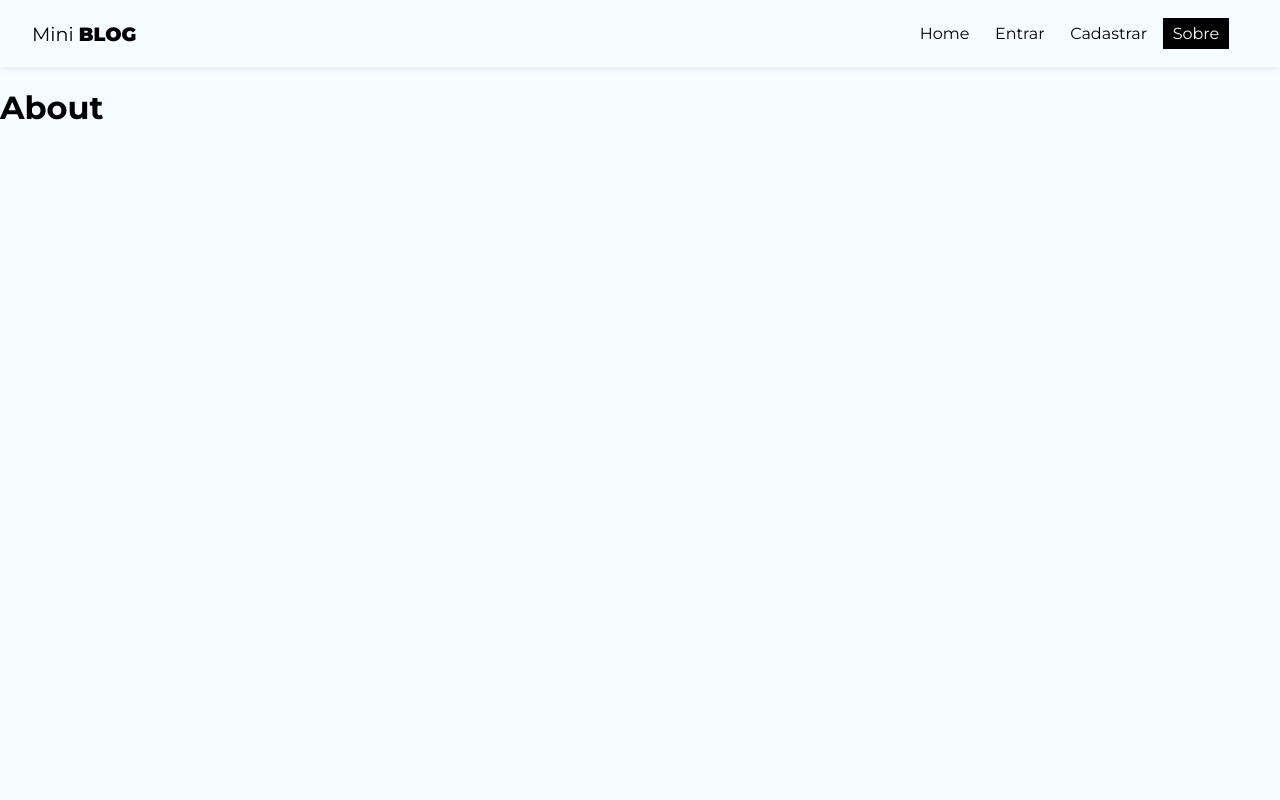
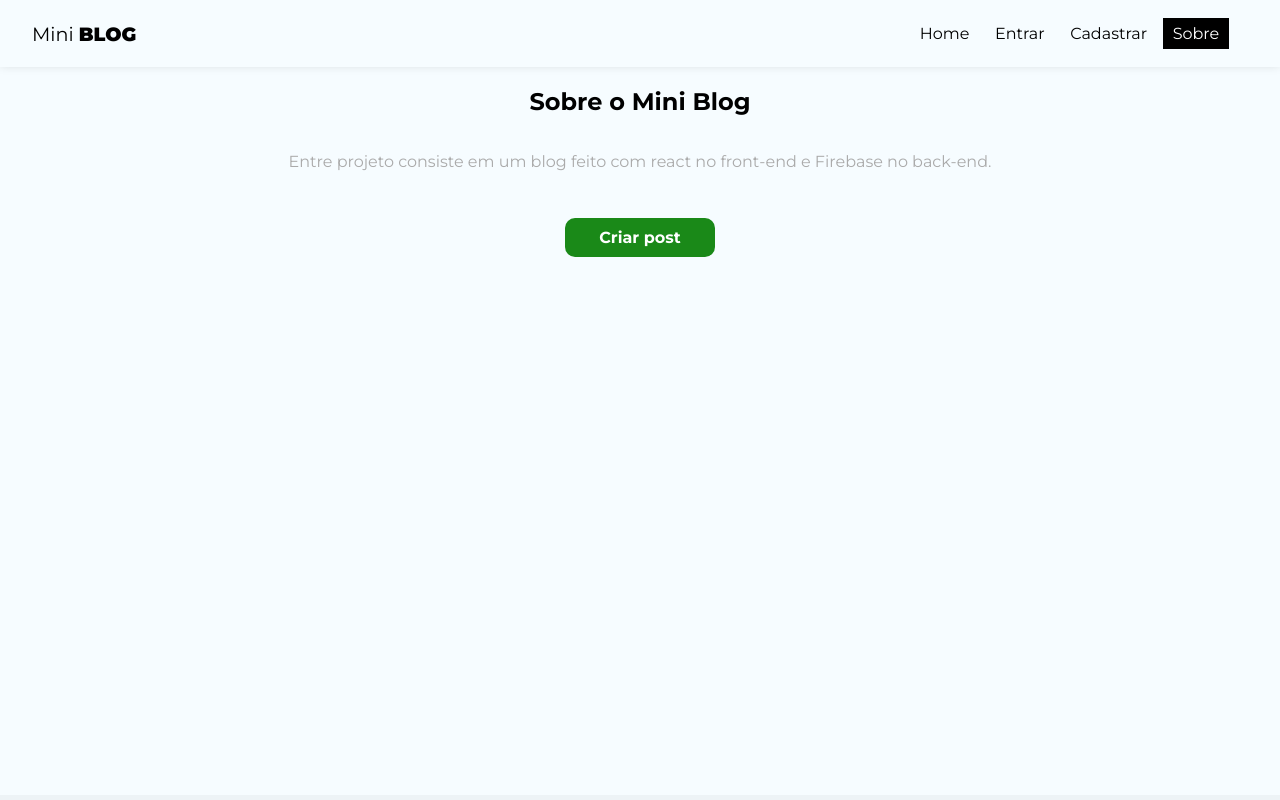
Before and after one commit to Miltonnn/miniblog-react-firebase, a React (Create React App) app: page /about in a window 1280 px wide. Shown: the top 800 px of the page. Built offline with nearby package versions, Linux system fonts and the light colour scheme; no server answers.

Commit message:
feat: bloqueando rotas para quem nao esta autenticado e fazendo a pagina sobre

```diff
--- a/src/App.js
+++ b/src/App.js
@@ -45,10 +45,22 @@
             <Routes>
               <Route path="/" element={<Home />} />
               <Route path="/about" element={<About />} />
-              <Route path="/login" element={<Login />} />
-              <Route path="/register" element={<Register />} />
-              <Route path="/posts/create" element={<CreatePost />} />
-              <Route path="/dashboard" element={<Dashboard />} />
+              <Route
+                path="/login"
+                element={!user ? <Login /> : <Navigate to="/" />}
+              />
+              <Route
+                path="/register"
+                element={!user ? <Register /> : <Navigate to="/" />}
+              />
+              <Route
+                path="/posts/create"
+                element={user ? <CreatePost /> : <Navigate to="/login" />}
+              />
+              <Route
+                path="/dashboard"
+                element={user ? <Dashboard /> : <Navigate to="/login" />}
+              />
             </Routes>
           </div>
           <Footer />
--- a/src/pages/About/About.js
+++ b/src/pages/About/About.js
@@ -1,10 +1,22 @@
-import styles from "./About.module.css"
+import styles from "./About.module.css";
+
+import { Link } from "react-router-dom";
 
 export const About = () => {
-    return (
-        <div>
-            <h1>About</h1>
-        </div>
-    )
-}
-export default About
+  return (
+    <div className={styles.about}>
+      <h2>
+        Sobre o Mini <span>Blog</span>
+      </h2>
+      <p>
+        Entre projeto consiste em um blog feito com react no front-end e
+        Firebase no back-end.
+      </p>
+
+      <Link to="/posts/create/" className="btn">
+        Criar post
+      </Link>
+    </div>
+  );
+};
+export default About;
--- a/src/pages/About/About.module.css
+++ b/src/pages/About/About.module.css
@@ -0,0 +1,17 @@
+.about{
+    text-align: center;
+    display: flex;
+    flex-direction: column;
+    align-items: center;
+}
+
+.about p{
+    color: #aaa;
+    margin-bottom: 2rem;
+}
+
+.about a{
+    display: block;
+    margin-top: 15px;
+    padding: 10px 15px;
+}
```
